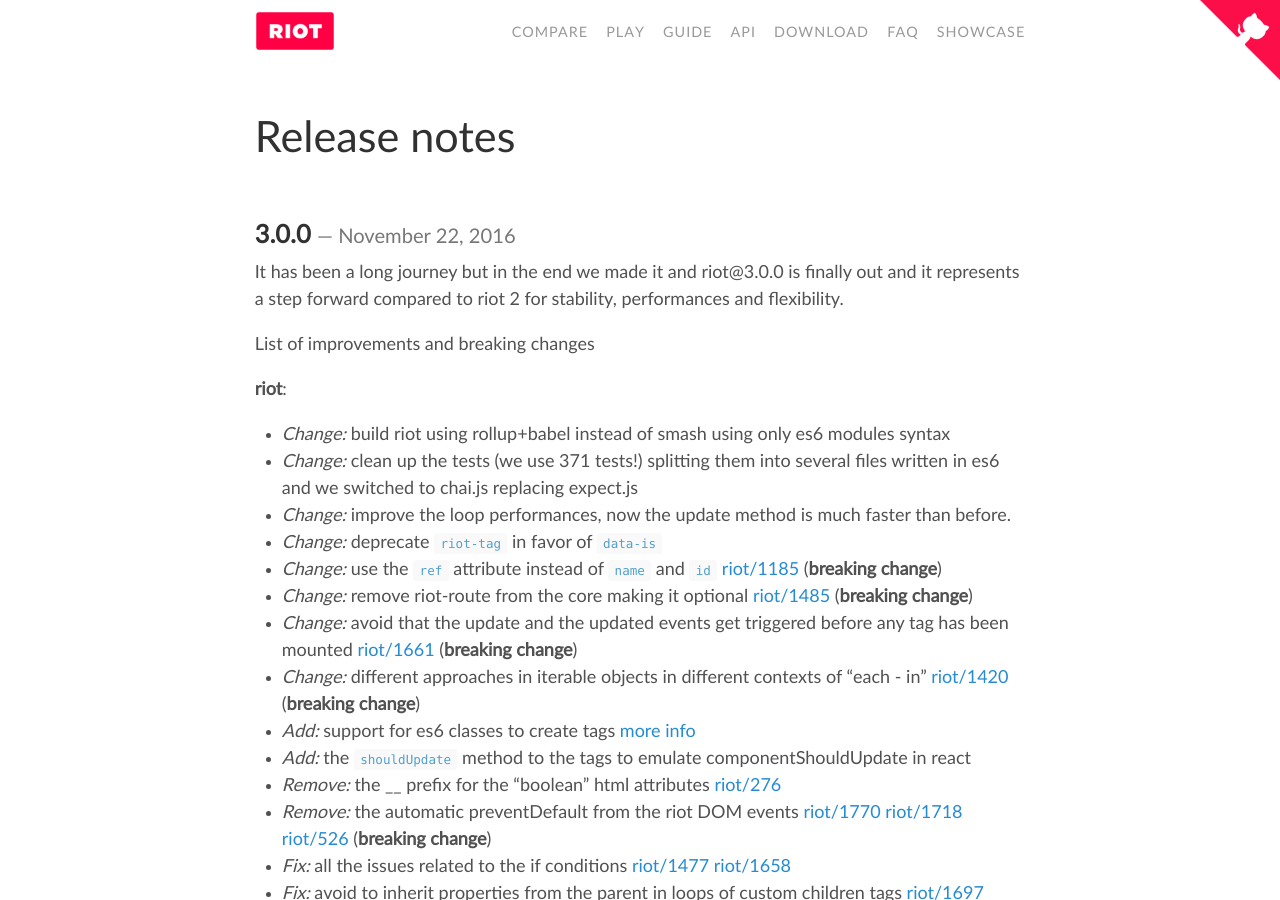
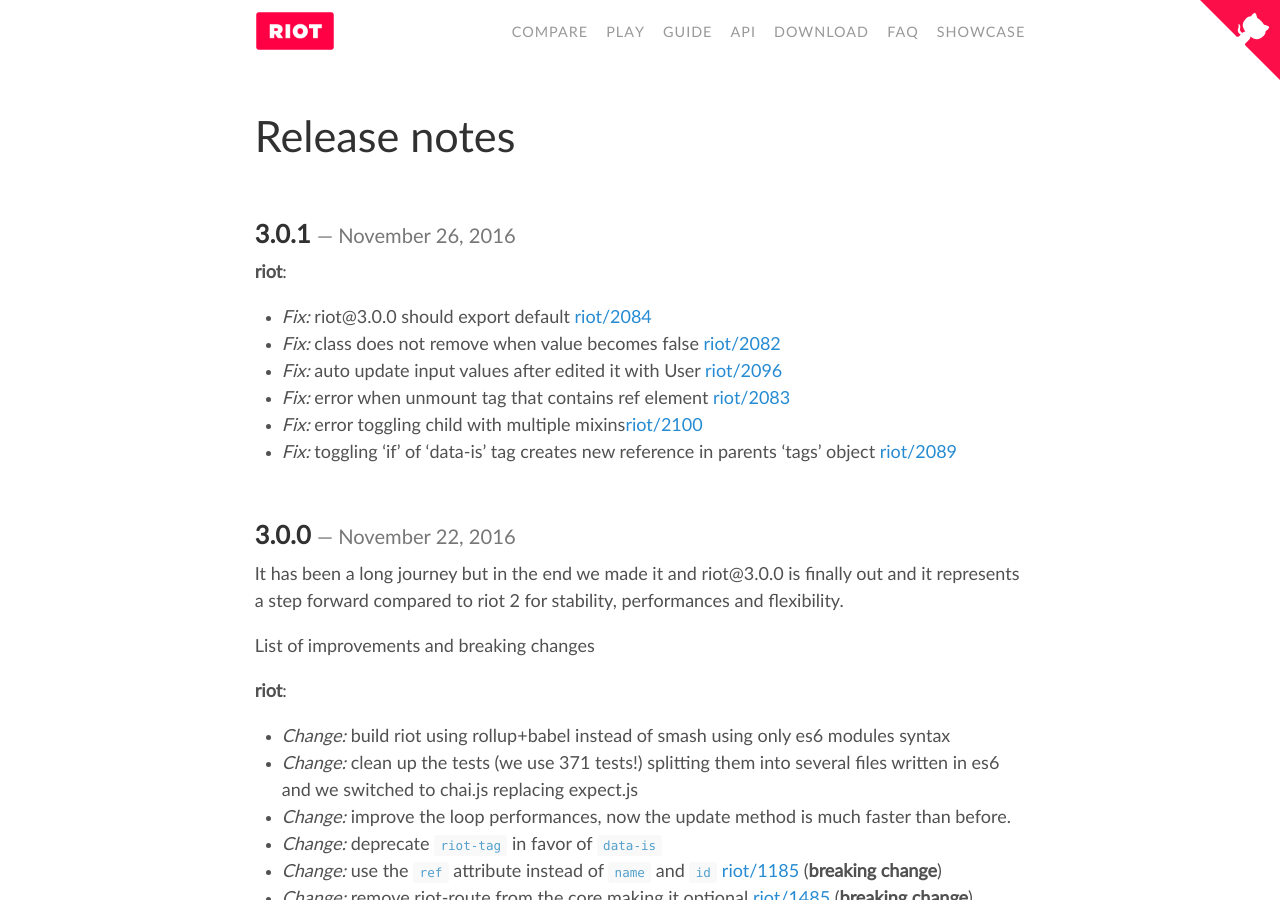
Before and after one commit to riot/riot.github.io, a Jekyll site: the page built from release-notes.md, in a window 1280 px wide and 900 px high. Built offline with Jekyll 4.4.1, drawn with Linux system fonts in a browser that asks for light colours; nearby versions of some CDN libraries; emoji names are drawn with the system emoji font.

Commit message:
added: release notes

```diff
--- a/_config.yml
+++ b/_config.yml
@@ -41,9 +41,9 @@
 minor_version:       3.0
 v2_minor_version:    2.6
 
-version:             3.0.0
+version:             3.0.1
 v2_version:          2.6.7
-release_date:        November 22
+release_date:        November 26
 version_slurp:       More stable than ever before
 v2_version_slurp:    Fix rendering of tags containing SVGs
 repo:                https://github.com/riot/riot
@@ -51,7 +51,7 @@
 gitter:              https://gitter.im/riot/riot
 # Vars needed for the compare.md page
 
-size_min:            9.73
+size_min:            9.75
 riot_route_size_min: 1.77
 
 polymer:
--- a/release-notes.md
+++ b/release-notes.md
@@ -5,6 +5,17 @@
 ---
 
 # {{ page.title }}
+
+## 3.0.1 *November 26, 2016*
+
+__riot__:
+  - _Fix:_ riot@3.0.0 should export default [riot/2084](https://github.com/riot/riot/issues/2084)
+  - _Fix:_ class does not remove when value becomes false [riot/2082](https://github.com/riot/riot/issues/2082)
+  - _Fix:_ auto update input values after edited it with User [riot/2096](https://github.com/riot/riot/issues/2096)
+  - _Fix:_ error when unmount tag that contains ref element [riot/2083](https://github.com/riot/riot/issues/2083)
+  - _Fix:_ error toggling child with multiple mixins[riot/2100](https://github.com/riot/riot/issues/2100)
+  - _Fix:_ toggling 'if' of 'data-is' tag creates new reference in parents 'tags' object [riot/2089](https://github.com/riot/riot/issues/2089)
+
 
 ## 3.0.0 *November 22, 2016*
 
```
